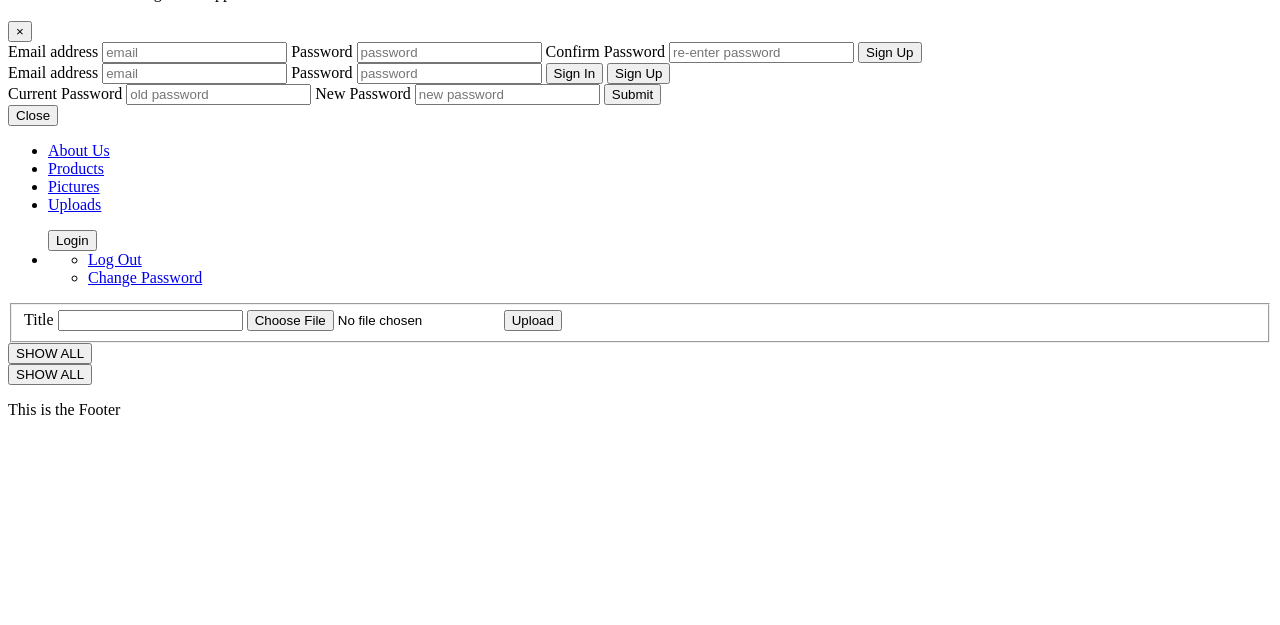
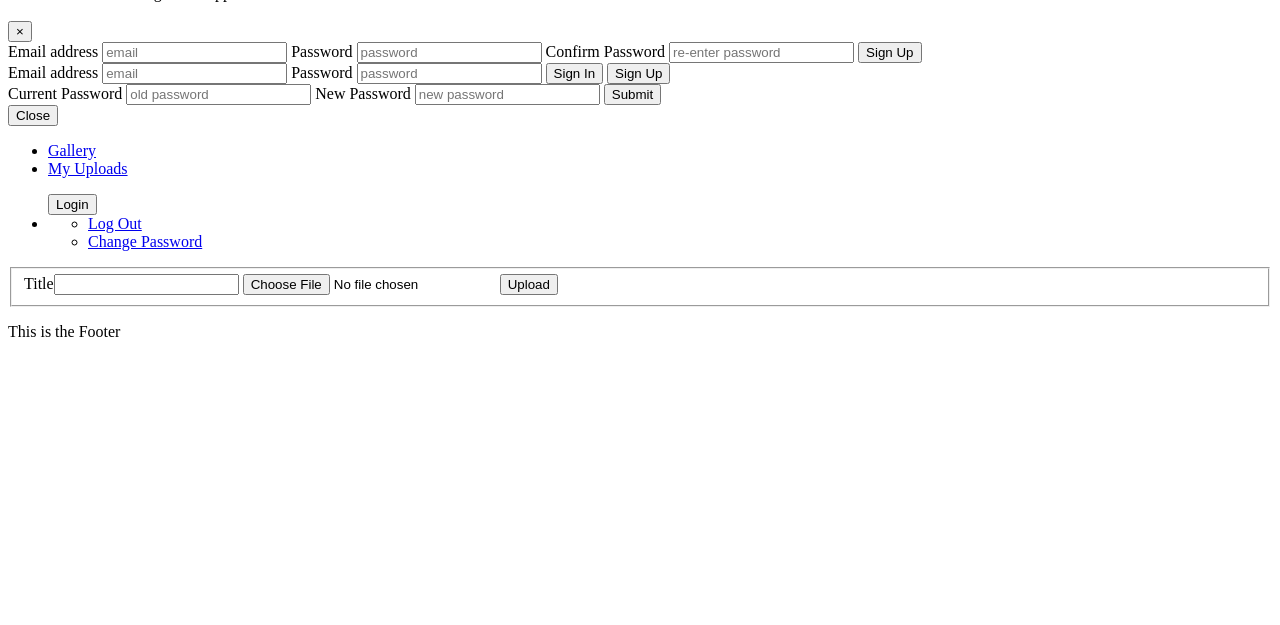
Before and after one commit to GitJeb/front, a web app: file index.html in a window 1280 px wide. Shown: the part 119-744 px from the top of the page. Run offline with its HTML, style and script files only (its server is not run), Linux system fonts and the light colour scheme; some libraries are stand-ins or nearby versions.

Commit message:
Split views between gallery and my uploads
1. Remove buttons to show gallery vs. myuploads.
2. Add corresponding links to navbar: "Gallery" and "my Uploads"
3. Tie links to show events.
4. Remove div with class 'showzAll' and render all image handlebars
files in div photo-grid.
5. Update indexAll action to only show images owned by logged in user.
6. On image upload, refresh gallery view.
7. remove div container around navbar.

```diff
--- a/assets/styles/index.scss
+++ b/assets/styles/index.scss
@@ -1,6 +1,11 @@
 $icon-font-path: '~bootstrap-sass/assets/fonts/bootstrap/';
 @import '~bootstrap-sass/assets/stylesheets/bootstrap';
 
+
+.navbar-right {
+  padding-right:10px;
+  margin-right:0px;
+}
 
 body {
     font-family: Verdana, Arial, Helvetica, sans-serif;
--- a/index.html
+++ b/index.html
@@ -1,5 +1,6 @@
 <!DOCTYPE html>
 <html>
+
 <head>
   <title>Jeb! - The best image hosting site!</title>
   <meta name="viewport" content="width=device-width, initial-scale=1">
@@ -14,6 +15,7 @@
 
 
 <!-- Full Body Div -->
+
 <body class="container-fluid">
 
   <!-- Logo and Modal -->
@@ -38,7 +40,6 @@
           </div>
 
           <div class="modal-body">
-
             <form class='registration'>
               <label for="RegEmail">Email address</label>
               <input id='RegEmail' class='form-control' name="credentials[email]" type='text' placeholder="email">
@@ -69,7 +70,6 @@
             <div class='formerror formerror-auth alert alert-danger' role="alert"></div>
 
           </div>
-
           <div class="modal-footer">
             <button type="button" class="btn btn-secondary" data-dismiss="modal">Close</button>
           </div>
@@ -78,8 +78,8 @@
     </div>
 
     <!-- Navbar -->
+    <!-- <div class="container-fluid"> -->
       <nav class="navbar navbar-default">
-                  <div class="container-fluid">
         <div class="navbar-header">
           <a class="navbar-brand" href="#">
             <!-- insert navbar brand -->
@@ -87,10 +87,8 @@
         </div>
         <!-- Navbar Links -->
         <ul class="nav navbar-nav">
-                        <li><a href="#">About Us</a></li>
-                        <li><a href="#">Products</a></li>
-                        <li><a href="#">Pictures</a></li>
-                        <li><a href="#">Uploads</a></li>
+          <li class='pageShowz active'><a href="#">Gallery</a></li>
+          <li class='showIndex'><a href="#">My Uploads</a></li>
         </ul>
         <!-- Navbar Auth Links -->
         <ul class="nav navbar-nav navbar-right">
@@ -111,37 +109,28 @@
         <div class="upload-form">
           <!-- user upload picture section -->
           <form id="multipart-form-data" class="uploadhere" enctype="multipart/form-data">
-
             <fieldset>
-                          <label>
-                            Title
-                            <input type="text" name="image[title]">
-                        </label>
-
-                        <label>
-                              <input type="file" name="image[file]">
-                        </label>
+              <label>Title<input type="text" name="image[title]"></label>
+              <label><input type="file" name="image[file]"></label>
               <button type="submit" name="submit">Upload</button>
             </fieldset>
           </form>
         </div>
       </nav>
-
-              </div>
-
+    <!-- </div> -->
   </header>
 
 
   <!-- main section -->
   <div id="main">
-                  <div class="showzAll">
+    <div id="photo-grid"></div>
+<!-- <div class="showzAll">
       <button class="btn btn-primary showIndex">SHOW ALL</button>
     </div>
     <div class="showzAll">
       <button class="btn btn-primary pageShowz">SHOW ALL</button>
-                  </div>
-                <div id="photo-grid"></div>
-                <div id="page-show"></div>
+    </div> -->
+    <!-- <div id="page-show"></div> -->
   </div>
 
 
```
Also changed, not shown: assets/scripts/index.js (+5 -3 lines), assets/scripts/templates/ImageIndexAll.handlebars (+3 -5 lines), 2 other files. Lines whose indentation alone changed are shown as unchanged.
